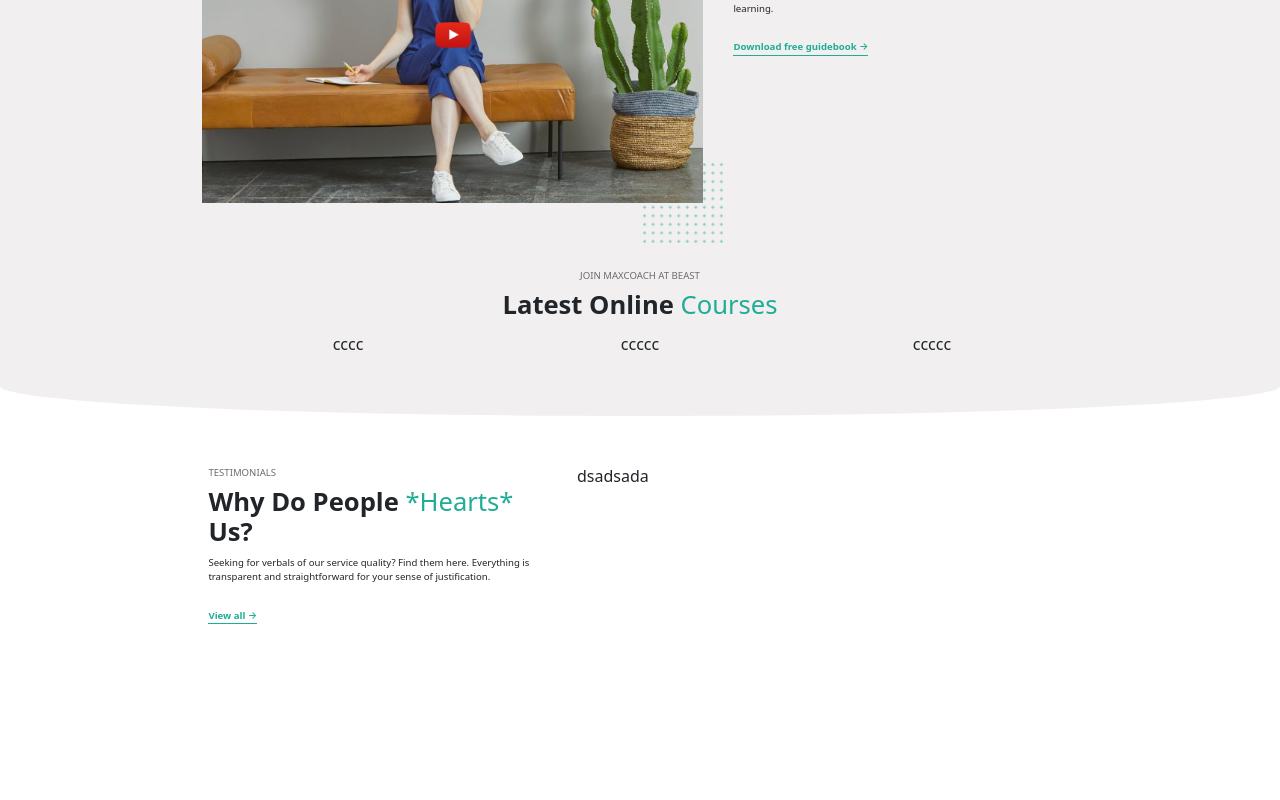
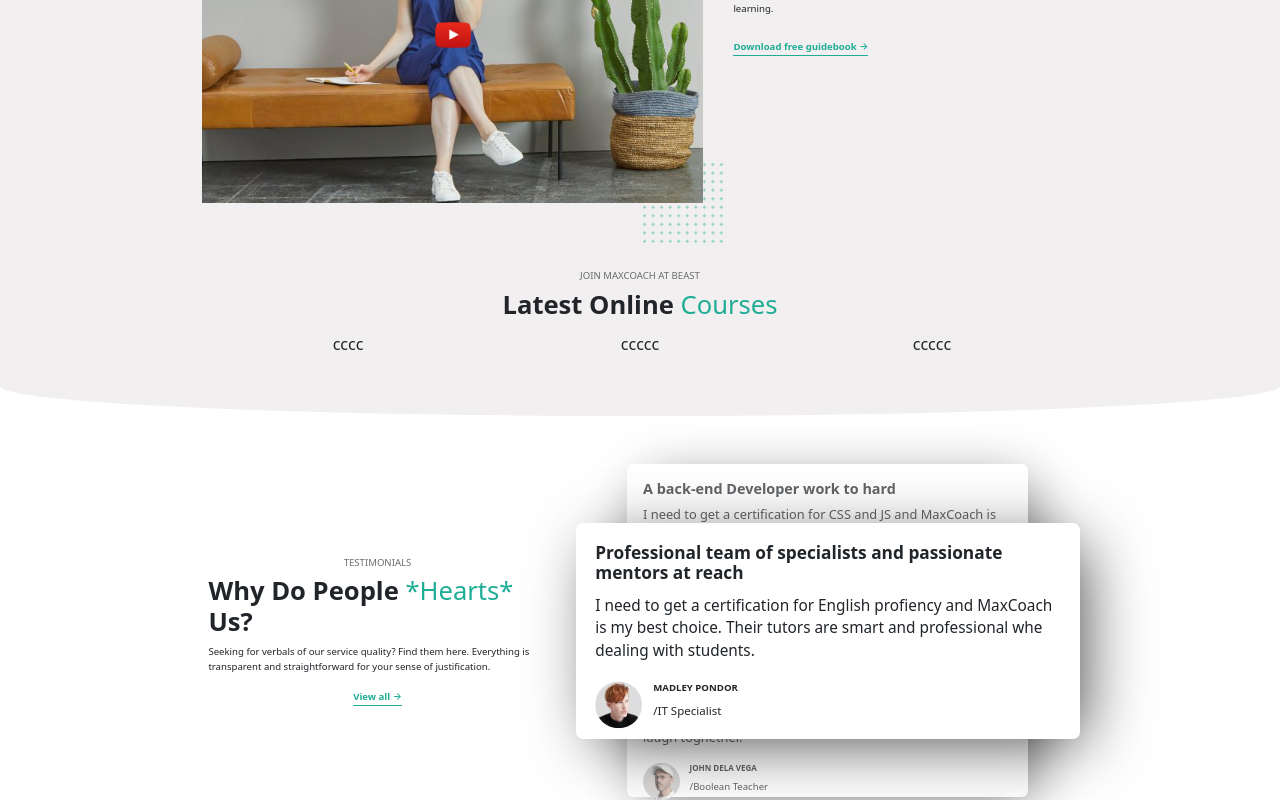
Before and after one commit to AntonioRoccoGit/proj-html-vuejs, a Vue app: page / in a window 1280 px wide. Shown: the part 1145-1945 px from the top of the page. Before the commit the page ends 1773 px from the top, so only its background shows below. Built offline with nearby package versions, Linux system fonts and the light colour scheme.

Commit message:
add AppWhyUs top side section

```diff
--- a/src/components/AppWhyUs.vue
+++ b/src/components/AppWhyUs.vue
@@ -1,12 +1,52 @@
 <script>
 export default {
     name: "AppWhyUs",
+    data() {
+        return {
+            currItem: 0,
+            testimonialArray: [
+                {
+                    name: "madley pondor",
+                    occupation: "IT Specialist",
+                    img: "01.jpg",
+                    title: "Professional team of specialists and passionate mentors at reach",
+                    description: "I need to get a certification for English profiency and MaxCoach is my best choice. Their tutors are smart and professional whe dealing with students."
+                },
+                {
+                    name: "mina hollace",
+                    occupation: "Freelancer",
+                    img: "02.jpg",
+                    title: "A back-end Developer work to hard",
+                    description: "I need to get a certification for CSS and JS and MaxCoach is my best choice."
+                },
+                {
+                    name: "john dela vega",
+                    occupation: "Boolean Teacher",
+                    img: "03.jpg",
+                    title: "The MaxCoach team works really hard to ensure high level of quality",
+                    description: "I am happy with their arrangement of lessons and subjects. They have a great professionality and we all have time to laugh toghether."
+                }
+            ]
+        }
+    },
+    methods: {
+        getImgPath(imgName) {
+            return new URL(`../images/testimonial-avata-${imgName}`, import.meta.url).href;
+        },
+        isActive(index) {
+            if (index === this.currItem) {
+                return true;
+            }
+            return false
+        }
+    }
 }
 </script>
 
 <template>
     <div class="body">
         <div class="ms_container">
+            <!-- TOP SIDE SECTION -->
             <div class="container">
                 <div class="row">
                     <div class="col-5">
@@ -20,9 +60,29 @@ export default {
                             <span class="card-footer"><a href="#">View all &rightarrow;</a></span>
                         </div>
                     </div>
-                    <div class="col-7">dsadsada</div>
+                    <div class="col-7">
+                        <div v-for="(item, index) in       testimonialArray      " :key="index"
+                            class="testimonial-container" @click="currItem = index"
+                            :class="{ 'is-active': isActive(index) }">
+                            <section class="text">
+                                <h2>{{ item.title }}</h2>
+                                <p>
+                                    {{ item.description }}
+                                </p>
+                            </section>
+                            <section class="user-info d-flex">
+                                <img class="rounded-circle" :src="getImgPath(item.img)" alt="">
+
+                                <div class="user-txt">
+                                    <h2>{{ item.name }}</h2>
+                                    <span>/{{ item.occupation }}</span>
+                                </div>
+                            </section>
+                        </div>
+                    </div>
                 </div>
             </div>
+            <!-- /TOP SIDE SECTION -->
         </div>
     </div>
 </template>
@@ -41,6 +101,74 @@ export default {
 
     .ms_container {
         padding-top: 3rem;
+
+        .text-heading {
+            height: 100%;
+            display: flex;
+            flex-direction: column;
+            align-items: center;
+            justify-content: center;
+        }
+    }
+
+    div.col-7 {
+        position: relative;
+    }
+
+    .testimonial-container {
+        box-shadow: 10px 10px 56px -9px rgba(0, 0, 0, 0.75);
+        background-color: white;
+        border-radius: 6px;
+        padding: 1rem;
+        width: 80%;
+        height: 50%;
+        margin: 0 auto;
+        opacity: .7;
+        cursor: pointer;
+
+        h2 {
+            font-size: .9rem;
+            font-weight: 600;
+        }
+
+        p {
+            font-size: .8rem;
+
+        }
+
+        .user-info {
+            img {
+                width: 10%;
+            }
+
+            .user-txt {
+                margin-left: .6rem;
+
+                h2 {
+                    text-transform: uppercase;
+                    font-size: .5rem;
+                    font-weight: 700;
+                    margin-bottom: 0;
+                }
+
+                span {
+                    font-size: .6rem;
+                    font-weight: 500;
+                }
+            }
+        }
+
+        //handle hover
+        &.is-active {
+            height: 180px;
+            position: absolute;
+            opacity: initial;
+            z-index: 2;
+            top: 50%;
+            left: 50%;
+            transform: translate(-50%, -50%) scale(1.2);
+            cursor: context-menu;
+        }
     }
 }
 </style>
```
